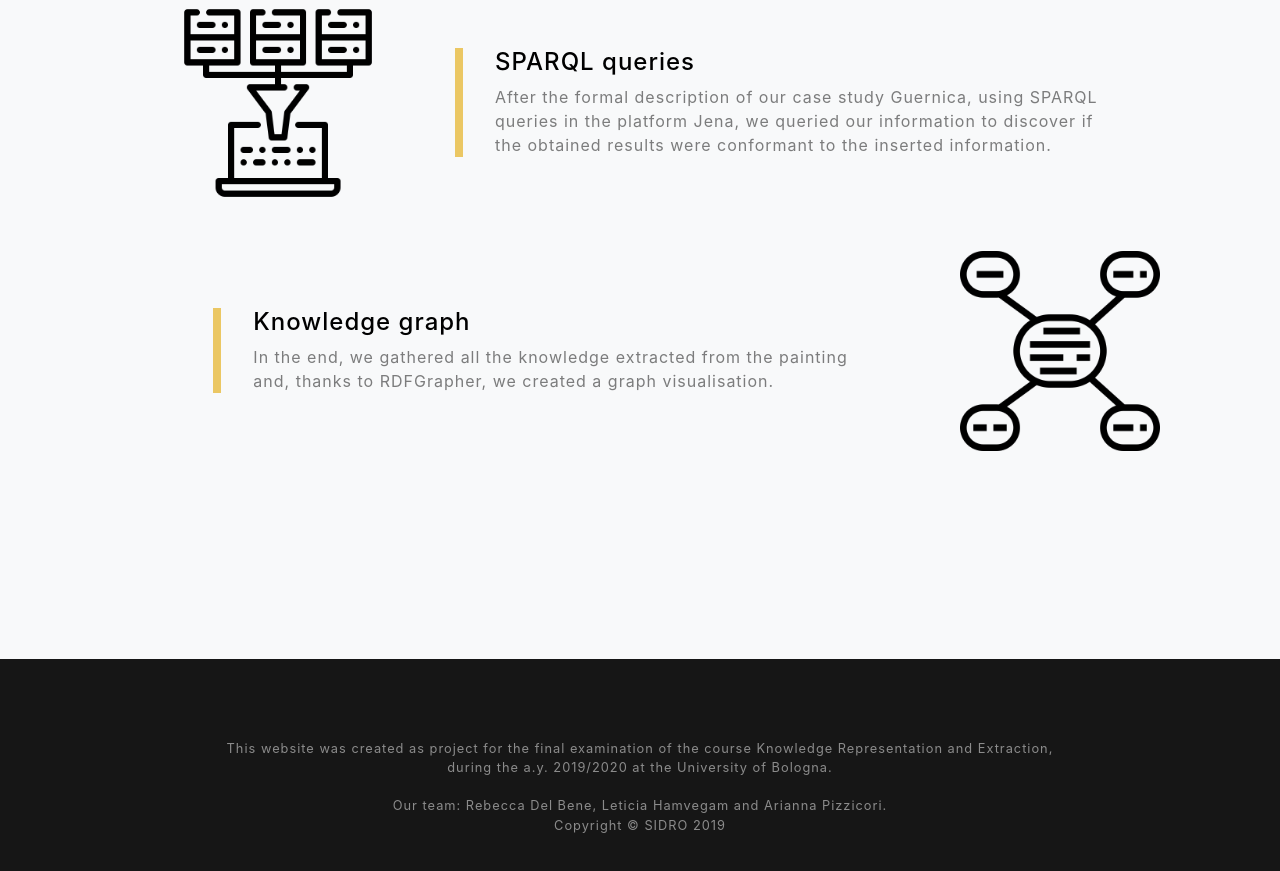
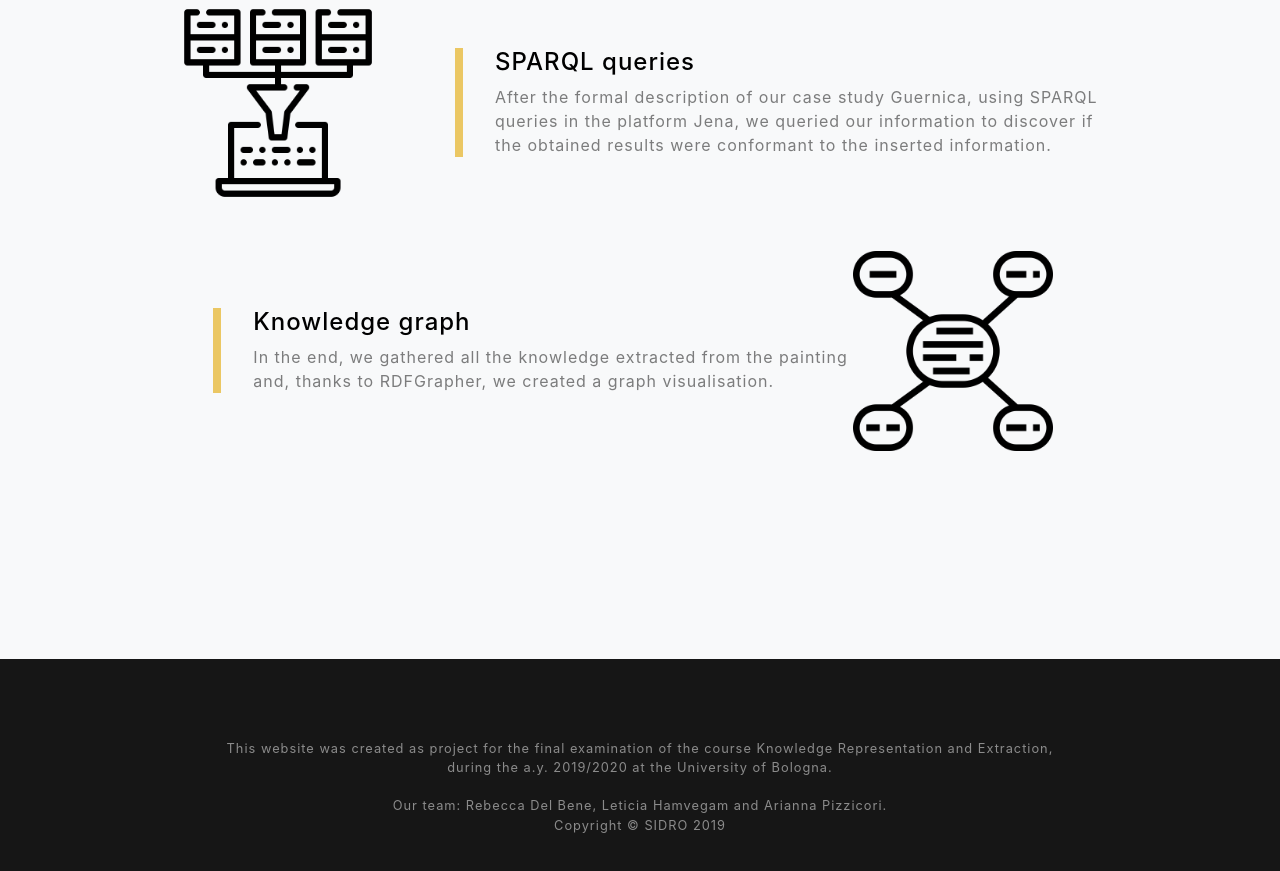
Before and after one commit to beccadelbens/The-SIDRO-project, a website with bundled scripts: page index.html in a window 1280 px wide. Shown: the part 3297-4168 px from the top of the page. Built offline with nearby package versions, Linux system fonts and the light colour scheme.

Commit message:
Update index.html

```diff
--- a/index.html
+++ b/index.html
@@ -285,9 +285,7 @@
             <p class="text-black-50 mb-0">In the end, we gathered all the knowledge extracted from the painting and, thanks to RDFGrapher, we created a graph visualisation.</p>
           </div>
         </div>
-       <div class="col-xl-1">
-        </div>
-        <div class="col-xl-2">
+        <div class="col-xl-3">
           <a href="report.html#knowgraph"><img class="img-fluid" src="img/kno-graph.png" alt="" width="200px"></a>
         </div>
        <div class="col-xl-1">
```
